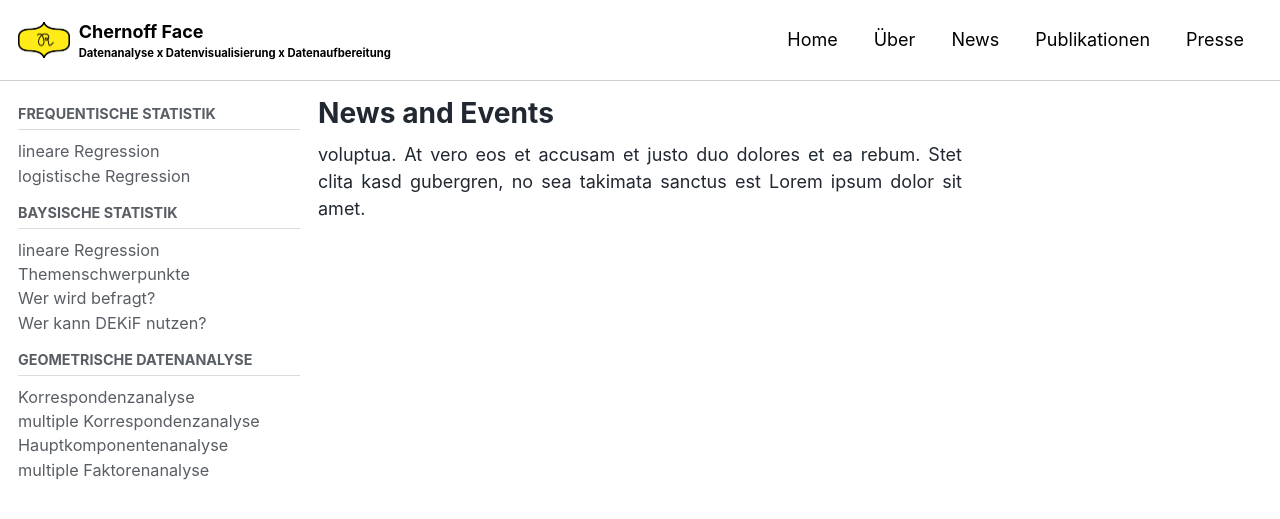
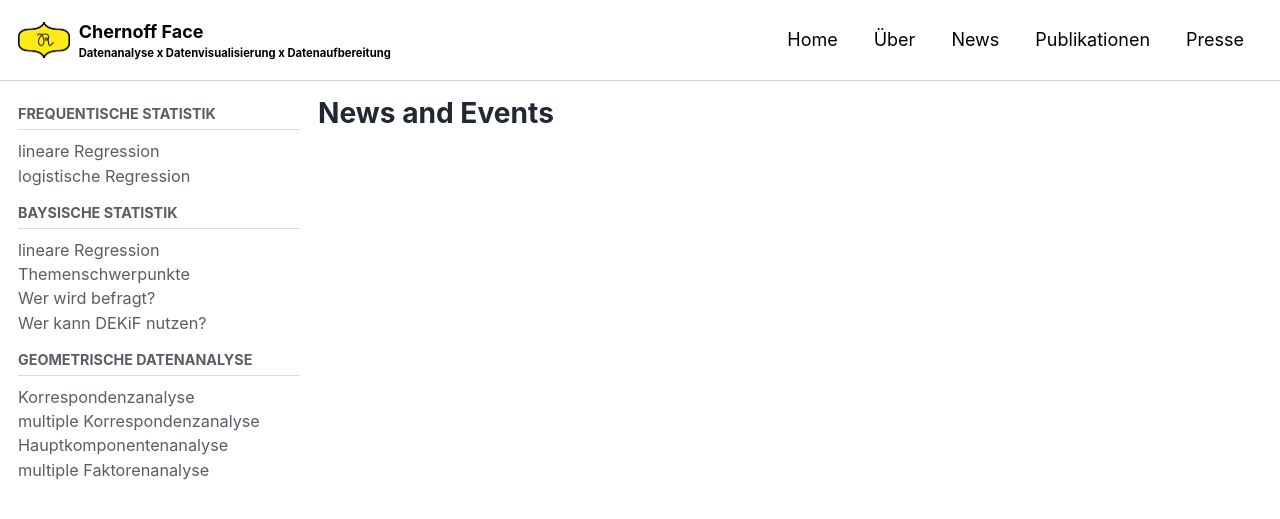
Before and after one commit to MalteHueckstaedt/Chernoff_Face, a Jekyll site: the page built from _pages/News and Events.md, in a window 1280 px wide and 900 px high. Shown: the top 519 px of the window. Built offline with Jekyll 4.4.1, drawn with Linux system fonts in a browser that asks for light colours; cached includes are drawn as plain includes; nearby versions of some CDN libraries.

Commit message:
remove Platzhaltertext News / Events

```diff
--- a/_pages/News and Events.md
+++ b/_pages/News and Events.md
@@ -1,8 +1,3 @@
 ---
 title: "News and Events"
-excerpt: "Test zur Testung"
-
 ---
-
-voluptua. At vero eos et accusam et justo duo dolores et ea rebum. Stet clita kasd gubergren, no sea takimata sanctus est Lorem ipsum dolor sit amet.
-{: style="text-align: justify;"}
```
